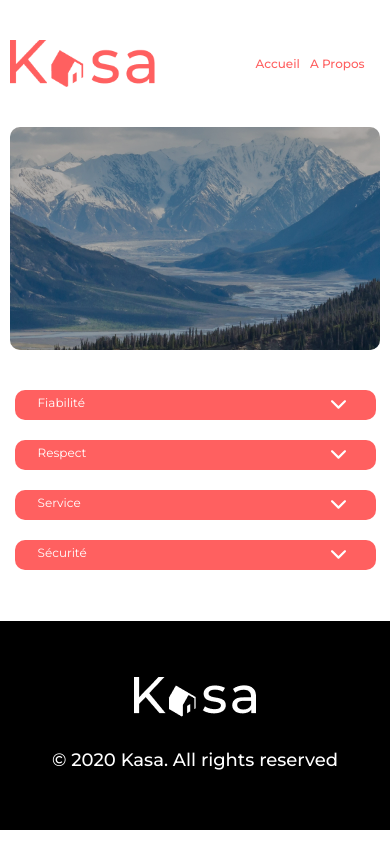
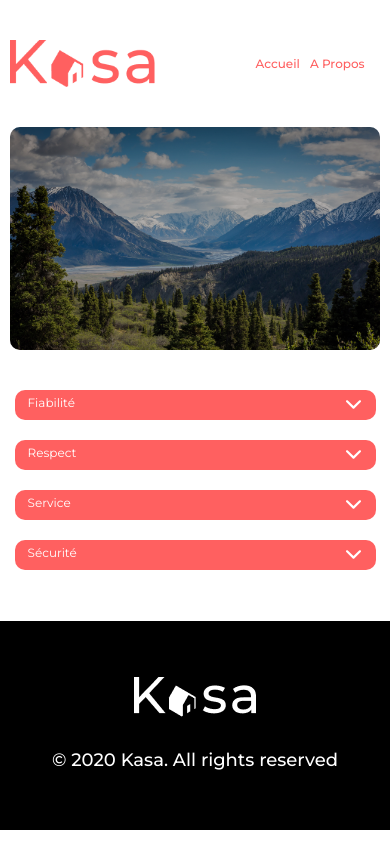
Before and after one commit to juliengDev/Kasa, a React (Create React App) app: page /about in a window 390 px wide. Shown: the top 868 px of the page. Built offline with nearby package versions, Linux system fonts and the light colour scheme.

Commit message:
refonte du code css pour la banner

```diff
--- a/src/sass/components/Banner.scss
+++ b/src/sass/components/Banner.scss
@@ -28,12 +28,10 @@
 }
 
 .banner-about {
-  position: relative;
   min-height: 223px;
   & img {
-    position: absolute;
-    object-fit: cover;
-    height: 100%;
+    max-width: 100%;
+    height: auto;
   }
 }
 
@@ -53,6 +51,10 @@
   .banner {
     margin: 0 5px 40px;
     max-height: 111px;
+    & img {
+      max-width: 100%;
+      height: auto;
+    }
   }
   .banner__title {
     font-size: 1.5rem;
--- a/src/sass/components/dropdown.scss
+++ b/src/sass/components/dropdown.scss
@@ -24,11 +24,11 @@
     z-index: 1;
 
     &__label {
-      margin-left: 1.125rem;
+      margin-left: 0.5rem;
       font-size: $x-large;
     }
     & svg {
-      margin-right: 30px;
+      margin-right: 15px;
       color: #fff;
       transition: transform 400ms ease-in-out;
 
--- a/src/sass/pages/error/Error.scss
+++ b/src/sass/pages/error/Error.scss
@@ -35,7 +35,7 @@
 @media only screen and (max-width: 930px) {
   .error {
     &__code {
-      font-size: 9.3rem;
+      font-size: 7.3rem;
     }
     &__txt {
       font-size: 1.12rem;
--- a/src/styles/style.css
+++ b/src/styles/style.css
@@ -109,13 +109,11 @@ select {
 }
 
 .banner-about {
-  position: relative;
   min-height: 223px;
 }
 .banner-about img {
-  position: absolute;
-  object-fit: cover;
-  height: 100%;
+  max-width: 100%;
+  height: auto;
 }
 
 @media only screen and (max-width: 908px) {
@@ -133,6 +131,10 @@ select {
   .banner {
     margin: 0 5px 40px;
     max-height: 111px;
+  }
+  .banner img {
+    max-width: 100%;
+    height: auto;
   }
   .banner__title {
     font-size: 1.5rem;
@@ -166,11 +168,11 @@ select {
   z-index: 1;
 }
 .dropdown__button__label {
-  margin-left: 1.125rem;
+  margin-left: 0.5rem;
   font-size: 1.875rem;
 }
 .dropdown__button svg {
-  margin-right: 30px;
+  margin-right: 15px;
   color: #fff;
   transition: transform 400ms ease-in-out;
 }
@@ -612,7 +614,7 @@ select {
 
 @media only screen and (max-width: 930px) {
   .error__code {
-    font-size: 9.3rem;
+    font-size: 7.3rem;
   }
   .error__txt {
     font-size: 1.12rem;
```
Also changed, not shown: src/assets/img/about.jpg, 1 other file (tests, documents, lock files or other folders).
